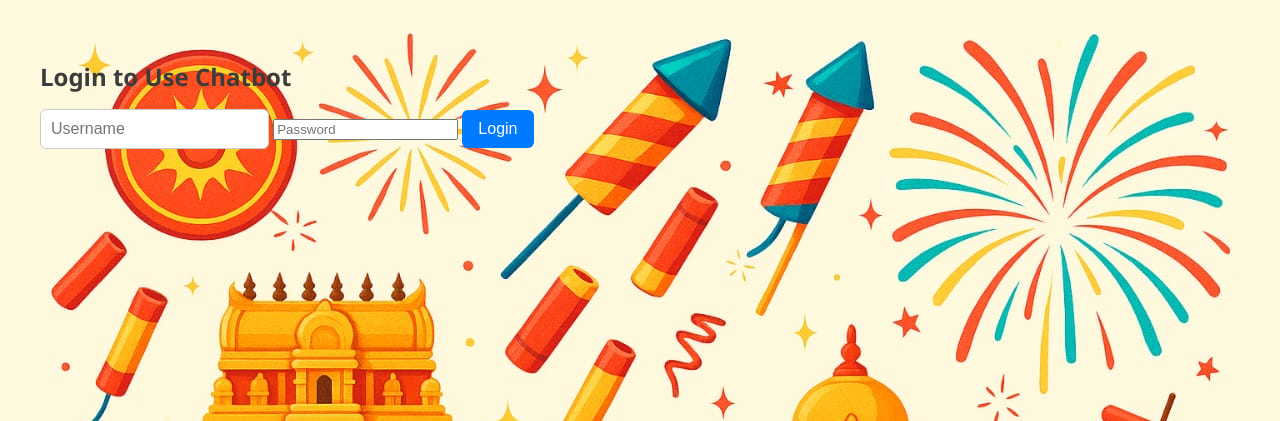
After one commit to Anbukkani3306/sivakasi-chatbot, a Flask app: page /login in a window 1280 px wide. The commit adds this page. Shown: the top 421 px of the page. Run offline with Flask 3, Linux system fonts and the light colour scheme; parts of the project's set-up code (start-up, migrations or seed data) failed here and were passed over.

Commit message:
Add login feature

```diff
--- a/app.py
+++ b/app.py
@@ -1,12 +1,13 @@
-from flask import Flask, render_template, request, jsonify
+from flask import Flask, render_template, request, jsonify, redirect, url_for, session
 import google.generativeai as genai
 import PyPDF2
 import os
 
 # 🧠 SET YOUR GOOGLE API KEY
-genai.configure(api_key="AIzaSyDJ9py0J71gaSFaQLUVf8p_iKaiaze88cI")  # ← replace with your key
+genai.configure(api_key="AIzaSyDJ9py0J71gaSFaQLUVf8p_iKaiaze88cI")
 
 app = Flask(__name__)
+app.secret_key = "supersecretkey"  # Use a secure, random key in production!
 
 # -------------------------------
 # Load and chunk the PDF content
@@ -32,35 +33,52 @@ def generate_gemini_response(question, chunks):
     context = "\n\n".join(chunks[:3])
     prompt = f"""You are a smart chatbot answering based on this text from a PDF:\n\n{context}\n\nNow answer this question:\n{question}"""
 
-    # Use the correct model name and bidirectional chat interface
-    model = genai.GenerativeModel("models/gemini-1.5-flash")  # or gemini-1.5-pro or other working variant
+    model = genai.GenerativeModel("models/gemini-1.5-flash")
     chat = model.start_chat()
     response = chat.send_message(prompt)
-
     return response.text.strip()
-
 
 # -------------------------------
 # Load PDF once when app starts
 # -------------------------------
-PDF_PATH = "sivakasi_chatbot_info.pdf"  # ✅ make sure this file is in the same folder
+PDF_PATH = "sivakasi_chatbot_info.pdf"
 pdf_text = extract_text_from_pdf(PDF_PATH)
 pdf_chunks = chunk_text(pdf_text)
 
 # -------------------------------
-# Flask Routes
+# Routes
 # -------------------------------
 @app.route("/")
 def home():
+    if not session.get("logged_in"):
+        return redirect(url_for("login"))
     return render_template("index.html")
 
 @app.route("/chat", methods=["POST"])
 def chat():
+    if not session.get("logged_in"):
+        return jsonify({"response": "You must be logged in to chat."})
     user_message = request.form["message"]
     reply = generate_gemini_response(user_message, pdf_chunks)
     return jsonify({"response": reply})
 
-#@if __name__ == "__main__":
-#    app.run(debug=True)
+@app.route("/login", methods=["GET", "POST"])
+def login():
+    if request.method == "POST":
+        username = request.form["username"]
+        password = request.form["password"]
+        # 🔒 Hardcoded credentials - change for real app
+        if username == "admin" and password == "pass123":
+            session["logged_in"] = True
+            return redirect(url_for("home"))
+        else:
+            return render_template("login.html", error="Invalid username or password.")
+    return render_template("login.html")
+
+@app.route("/logout")
+def logout():
+    session.clear()
+    return redirect(url_for("login"))
+
 #if __name__ == "__main__":
-  #  app.run(host="0.0.0.0", port=int(os.environ.get("PORT", 5000)))
+ #   app.run(debug=True)
--- a/static/style.css
+++ b/static/style.css
@@ -72,3 +72,23 @@ button:hover {
   float: right;
   text-align: right;
 }
+.logout-form {
+  position: absolute;
+  top: 20px;
+  right: 20px;
+}
+
+.logout-button {
+  background-color: #dc3545;
+  color: white;
+  border: none;
+  padding: 8px 16px;
+  border-radius: 6px;
+  cursor: pointer;
+  font-size: 14px;
+  box-shadow: 0px 2px 5px rgba(0, 0, 0, 0.2);
+}
+
+.logout-button:hover {
+  background-color: #c82333;
+}
--- a/templates/index.html
+++ b/templates/index.html
@@ -7,7 +7,11 @@
   <link rel="stylesheet" href="{{ url_for('static', filename='style.css') }}">
 </head>
 <body>
-  <h2>Ask Me Anything About Sivakasi (from PDF)</h2>
+  <h2>Ask Me Anything About Sivakasi </h2>
+  <form action="/logout" method="GET" class="logout-form">
+  <button type="submit" class="logout-button">Logout</button>
+</form>
+
   <form id="chat-form">
     <input type="text" id="message" placeholder="Ask a question..." required />
     <button type="submit">Send</button>
--- /dev/null
+++ b/templates/login.html
@@ -0,0 +1,19 @@
+<!DOCTYPE html>
+<html lang="en">
+<head>
+  <meta charset="UTF-8">
+  <title>Login - Sivakasi PDF Chatbot</title>
+  <link rel="stylesheet" href="{{ url_for('static', filename='style.css') }}">
+</head>
+<body>
+  <h2>Login to Use Chatbot</h2>
+  {% if error %}
+    <p style="color: red;">{{ error }}</p>
+  {% endif %}
+  <form method="POST">
+    <input type="text" name="username" placeholder="Username" required />
+    <input type="password" name="password" placeholder="Password" required />
+    <button type="submit">Login</button>
+  </form>
+</body>
+</html>
```
